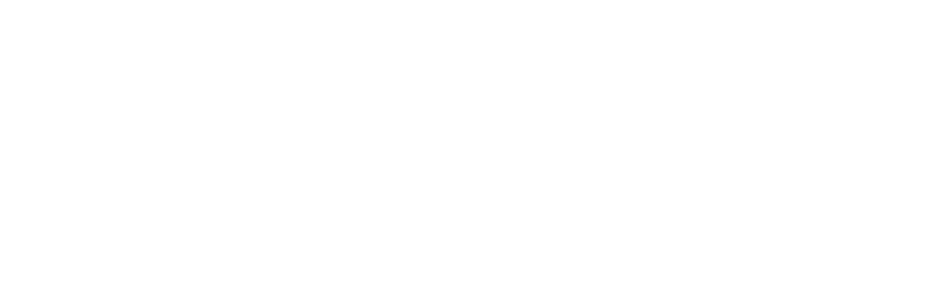
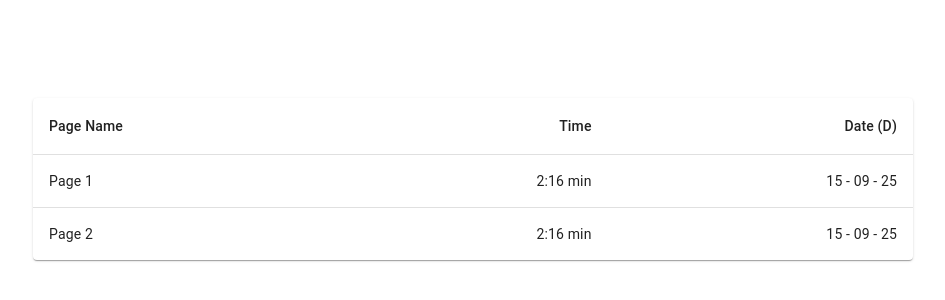
Before and after one commit to HarshilVora8160/tailwind-pages, a React (Vite) app in the folder vite-project/: page / in a window 1280 px wide. Before the commit this address had no page. Shown: the part 102-402 px from the top of the page, without its empty margins (167-1112 px from the left). Built offline with nearby package versions, Linux system fonts and the light colour scheme.

Commit message:
update-tailwind-page

```diff
--- a/vite-project/src/App.jsx
+++ b/vite-project/src/App.jsx
@@ -1,3 +1,4 @@
+import MainTable from './components/MainTable';
 import Page1 from './components/Page1';
 import { BrowserRouter, Routes, Route } from "react-router-dom";
 
@@ -5,6 +6,7 @@ function App() {
   return (
     <BrowserRouter>
       <Routes>
+        <Route path='/' element={<MainTable />} /> // 2:16 min
         <Route path='/page-1' element={<Page1 />} /> // 2:16 min
       </Routes>
     </BrowserRouter>
--- /dev/null
+++ b/vite-project/src/components/MainTable.jsx
@@ -0,0 +1,50 @@
+import * as React from "react";
+import Table from "@mui/material/Table";
+import TableBody from "@mui/material/TableBody";
+import TableCell from "@mui/material/TableCell";
+import TableContainer from "@mui/material/TableContainer";
+import TableHead from "@mui/material/TableHead";
+import TableRow from "@mui/material/TableRow";
+import Paper from "@mui/material/Paper";
+
+function createData(name, calories, fat, carbs, protein) {
+  return { name, calories, fat, carbs, protein };
+}
+
+const rows = [
+  createData("Page 1", "2:16 min", "15 - 09 - 25"),
+  createData("Page 2", "2:16 min", "15 - 09 - 25"),
+];
+
+export default function MainTable() {
+  return (
+    <div className="flex p-50" >
+      <TableContainer component={Paper}>
+        <Table sx={{ minWidth: 650 }} aria-label="simple table">
+          <TableHead>
+            <TableRow>
+              <TableCell>Page Name</TableCell>
+              <TableCell align="right">Time</TableCell>
+              <TableCell align="right">Date&nbsp;(D)</TableCell>
+            </TableRow>
+          </TableHead>
+          <TableBody>
+            {rows.map((row,idx) => (
+              <TableRow
+                key={row.name}
+                sx={{ "&:last-child td, &:last-child th": { border: 0 } }}
+                onClick={() => console.log("Clicked:",idx)}
+              >
+                <TableCell component="th" scope="row">
+                  {row.name}
+                </TableCell>
+                <TableCell align="right">{row.calories}</TableCell>
+                <TableCell align="right">{row.fat}</TableCell>
+              </TableRow>
+            ))}
+          </TableBody>
+        </Table>
+      </TableContainer>
+    </div>
+  );
+}
--- a/vite-project/src/components/MuiTable.jsx
+++ b/vite-project/src/components/MuiTable.jsx
@@ -21,7 +21,8 @@ const rows = [
 
 export default function BasicTable() {
   return (
-    <TableContainer component={Paper}>
+    <div>
+      <TableContainer component={Paper}>
       <Table sx={{ minWidth: 650 }} aria-label="simple table">
         <TableHead>
           <TableRow>
@@ -50,5 +51,6 @@ export default function BasicTable() {
         </TableBody>
       </Table>
     </TableContainer>
+    </div>
   );
 }
--- a/vite-project/src/components/Page1.jsx
+++ b/vite-project/src/components/Page1.jsx
@@ -9,6 +9,7 @@ import AutoDeleteOutlinedIcon from '@mui/icons-material/AutoDeleteOutlined';
 import FolderZipIcon from '@mui/icons-material/FolderZip';
 import WidgetsIcon from '@mui/icons-material/Widgets';
 import AddIcon from '@mui/icons-material/Add';
+import ClearIcon from '@mui/icons-material/Clear';
 
 import DiscFullOutlinedIcon from '@mui/icons-material/DiscFullOutlined';
 import ChevronRightOutlinedIcon from '@mui/icons-material/ChevronRightOutlined';
@@ -29,18 +30,19 @@ const Page1 = () => {
         <div className='bg-[#ECECEC] h-screen px-5 py-2'>
             <Navbar />
             <div className="grid grid-cols-12 px-4 gap-5" >
+                {/* First component */}
                 <div className="col-span-2 bg-white p-4 rounded-xl flex flex-col justify-between" >
                     <div>
-                        <div className='flex items-center justify-between' >
-                            <div>
+                        <div className='flex items-center justify-between px-2 text-blue-700 bg-blue-200 text-sm py-2 rounded-md' >
+                            <div className='flex items-center gap-4 ' >
                                 <DriveFileMoveOutlineIcon sx={{ fontSize: 16 }} />
-                                Files
+                                All Files
                             </div>
                             <div>
-                                <KeyboardArrowDownOutlinedIcon />
+                                <KeyboardArrowDownOutlinedIcon sx={{fontSize:18}} />
                             </div>
                         </div>
-                        <div className='flex items-center text-blue-700 gap-2 bg-blue-200 py-1 text-sm px-2 rounded-md ' ><DriveFileMoveOutlineIcon sx={{ fontSize: 16 }} /> <span>Files</span> <span><KeyboardArrowDownOutlinedIcon /></span></div>
+                        {/* <div className='flex items-center text-blue-700 gap-2 bg-blue-200 py-1 text-sm px-2 rounded-md ' ><DriveFileMoveOutlineIcon sx={{ fontSize: 16 }} /> <span>Files</span> <span><KeyboardArrowDownOutlinedIcon /></span></div> */}
                         <div className='flex items-center gap-2 py-3 text-sm px-2 rounded-md ' ><ScheduleOutlinedIcon sx={{ fontSize: 16 }} /> Recent</div>
                         <div className='flex items-center  gap-2  py-3 text-sm px-2 rounded-md ' ><FavoriteBorderOutlinedIcon sx={{ fontSize: 16 }} /> Favorites</div>
                         <div className='flex items-center  gap-2  py-3 text-sm px-2 rounded-md ' ><ShareOutlinedIcon sx={{ fontSize: 16 }} /> Shared</div>
@@ -60,6 +62,7 @@ const Page1 = () => {
                     </div>
                 </div>
                 {/* <div className='col-span-1' ></div> */}
+                {/* Second component */}
                 <div className='col-span-7 ' >
                     <div className='bg-white h-45 rounded-2xl p-4 mb-5' >
                         <span className='pb-4 flex' >Quick Access</span>
@@ -95,12 +98,23 @@ const Page1 = () => {
                     </div>
                 </div>
 
+                {/* Third component */}
                 <div className="col-span-3   bg-white p-4 rounded-xl" >
                     <div>
                         <span><FolderZipIcon sx={{ fontSize: 30 }} /></span>
+                        <span><ClearIcon sx={{fontSize:18}} /></span>
                     </div>
                     <div>
-                        <div className='flex items-center text-blue-700 gap-2 bg-blue-200 py-1 text-sm px-2 rounded-md justify-between' ><DriveFileMoveOutlineIcon sx={{ fontSize: 16 }} /> <span>Files</span> <span><KeyboardArrowDownOutlinedIcon /></span></div>
+                        <div className='flex items-center justify-between px-2 text-blue-700 bg-blue-200 text-sm py-2 rounded-md' >
+                            <div className='flex items-center gap-4 ' >
+                                <DriveFileMoveOutlineIcon sx={{ fontSize: 16 }} />
+                                All Files
+                            </div>
+                            <div>
+                                <KeyboardArrowDownOutlinedIcon sx={{fontSize:18}} />
+                            </div>
+                        </div>
+                        <div className='flex items-center text-blue-700 gap-2 bg-blue-200 py-1 text-sm px-2 rounded-md justify-between' ><DriveFileMoveOutlineIcon sx={{ fontSize: 16 }} /><span><ClearIcon sx={{fontSize:18}} /></span></div>
                         <div className='flex items-center gap-2 py-3 text-sm px-2 rounded-md ' ><ScheduleOutlinedIcon sx={{ fontSize: 16 }} /> Recent</div>
                         <div className='flex items-center  gap-2  py-3 text-sm px-2 rounded-md ' ><FavoriteBorderOutlinedIcon sx={{ fontSize: 16 }} /> Favorites</div>
                         <div className='flex items-center  gap-2  py-3 text-sm px-2 rounded-md ' ><ShareOutlinedIcon sx={{ fontSize: 16 }} /> Shared</div>
```
